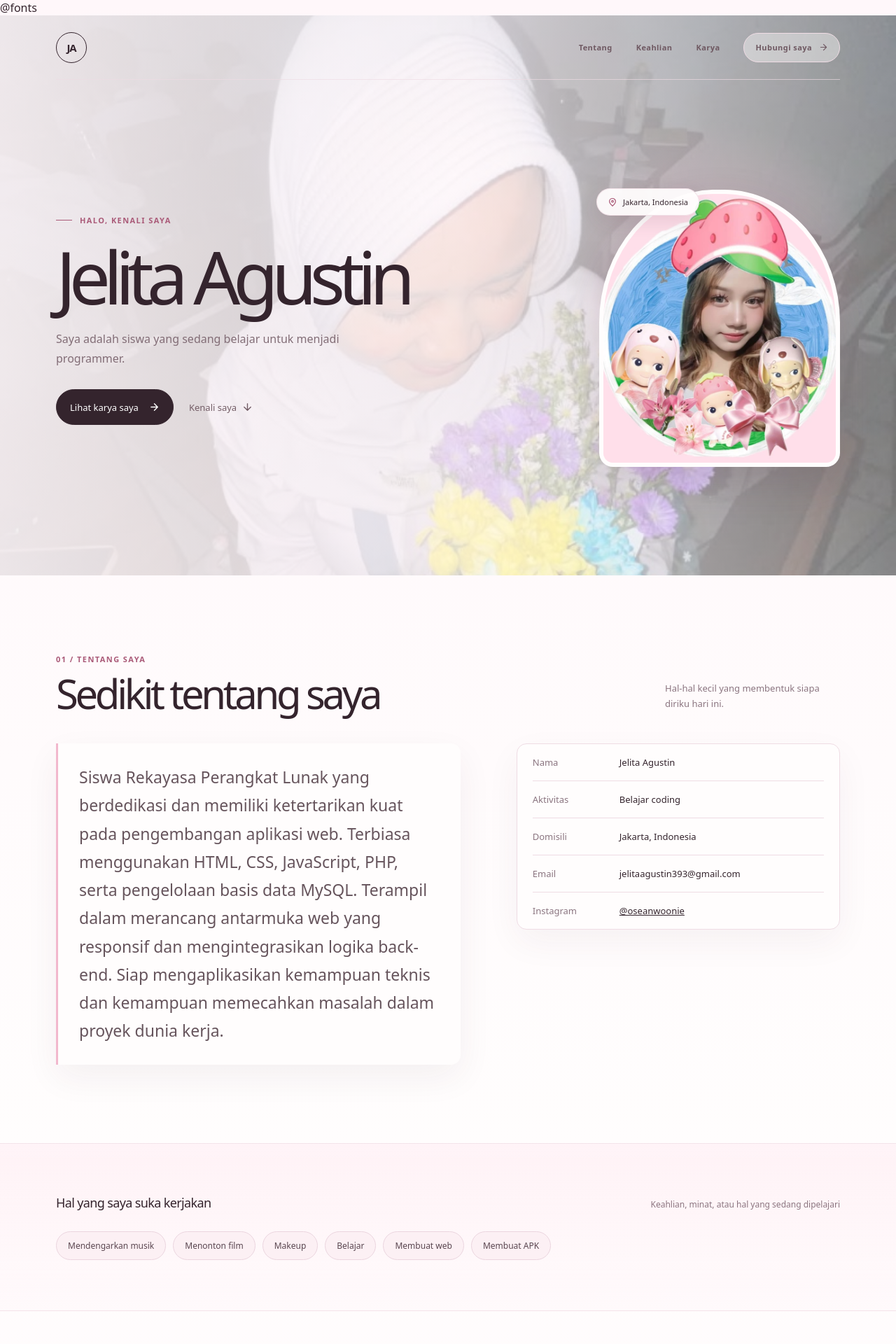
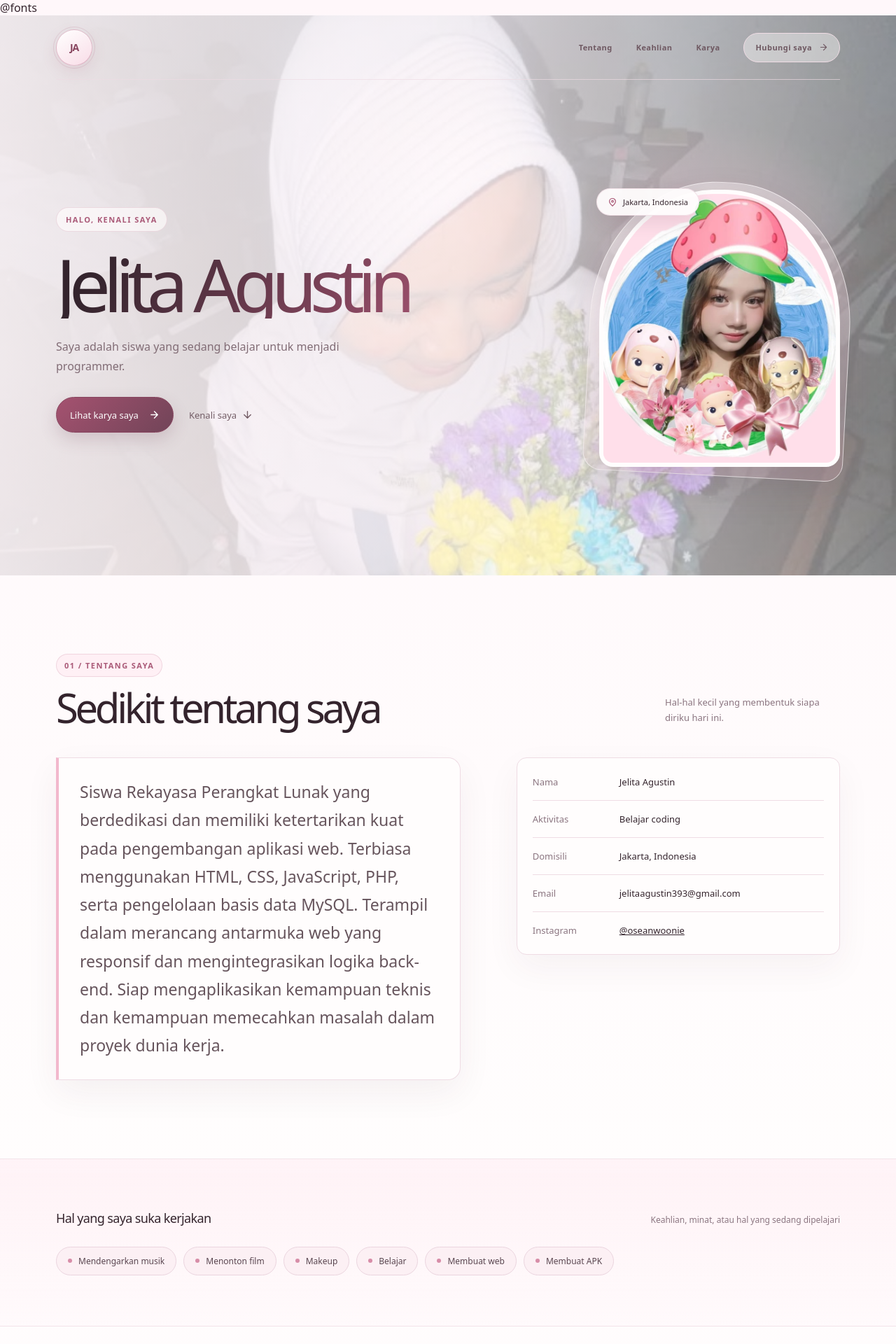
Before and after one commit to yo0rie/jeliimut, a Laravel app: page / in a window 1280 px wide. Shown: the top 1920 px of the page at 70% size. Run offline with Laravel 12, Linux system fonts and the light colour scheme; data comes from the database, SQL or seed files in the repository; style sheets or scripts are compiled from the project's sources.

Commit message:
Polish portfolio and document clone setup
Co-authored-by: Copilot <223556219+Copilot@users.noreply.github.com>

```diff
--- a/public/profile.css
+++ b/public/profile.css
@@ -72,16 +72,35 @@ a {
 
 .brand {
     display: inline-flex;
-    width: 44px;
-    height: 44px;
+    position: relative;
+    width: 52px;
+    height: 52px;
     align-items: center;
     justify-content: center;
-    border: 1px solid var(--ink);
+    border: 1px solid rgb(170 90 120 / 34%);
     border-radius: 50%;
-    font-size: 15px;
+    background: linear-gradient(145deg, #fffdfd 8%, #f8dce7 100%);
+    color: #87445e;
+    font-size: 14px;
     font-weight: 700;
-    letter-spacing: -0.07em;
+    letter-spacing: -0.08em;
     text-decoration: none;
+    box-shadow: 0 8px 22px rgb(170 90 120 / 14%), inset 0 1px 0 rgb(255 255 255 / 90%);
+    transition: transform 180ms ease, box-shadow 180ms ease;
+}
+
+.brand::before {
+    position: absolute;
+    inset: -5px;
+    border: 1px solid rgb(170 90 120 / 16%);
+    border-radius: inherit;
+    content: '';
+    pointer-events: none;
+}
+
+.brand:hover {
+    transform: translateY(-2px) rotate(-4deg);
+    box-shadow: 0 12px 26px rgb(170 90 120 / 20%), inset 0 1px 0 rgb(255 255 255 / 90%);
 }
 
 .main-nav {
@@ -184,17 +204,15 @@ a {
 
 .eyebrow {
     display: flex;
+    width: fit-content;
     align-items: center;
-    gap: 11px;
-    margin: 0 0 24px;
+    gap: 9px;
+    margin: 0 0 26px;
+    padding: 9px 13px;
+    border: 1px solid rgb(170 90 120 / 18%);
+    border-radius: 99px;
+    background: rgb(255 253 253 / 68%);
     color: var(--green);
-}
-
-.eyebrow::before {
-    width: 23px;
-    height: 1px;
-    background: currentColor;
-    content: '';
 }
 
 .hero h1 {
@@ -204,6 +222,10 @@ a {
     font-weight: 500;
     letter-spacing: -0.095em;
     line-height: 0.94;
+    color: transparent;
+    background: linear-gradient(120deg, #34242d 12%, #9a4f6b 92%);
+    background-clip: text;
+    -webkit-background-clip: text;
 }
 
 .hero-description {
@@ -228,19 +250,21 @@ a {
     justify-content: center;
     gap: 15px;
     padding: 0 19px;
-    border: 1px solid var(--ink);
+    border: 1px solid #87445e;
     border-radius: 99px;
-    background: var(--ink);
+    background: linear-gradient(135deg, #a55270, #714458);
     color: #fff;
     font-size: 13px;
     text-decoration: none;
-    transition: background 160ms ease, color 160ms ease, transform 160ms ease;
+    box-shadow: 0 10px 24px rgb(113 68 88 / 20%);
+    transition: background 160ms ease, color 160ms ease, transform 160ms ease, box-shadow 160ms ease;
 }
 
 .button-primary:hover {
     transform: translateY(-2px);
     background: var(--lime);
     color: var(--ink);
+    box-shadow: 0 14px 28px rgb(113 68 88 / 24%);
 }
 
 .button-primary svg,
@@ -262,9 +286,21 @@ a {
 .portrait-wrap {
     display: grid;
     position: relative;
+    isolation: isolate;
     width: min(100%, 360px);
     aspect-ratio: 0.88;
     justify-self: end;
+}
+
+.portrait-wrap::before {
+    position: absolute;
+    z-index: -1;
+    inset: 3px -14px -14px 2px;
+    border: 1px solid rgb(255 253 253 / 68%);
+    border-radius: 48% 48% 26px 26px;
+    background: linear-gradient(145deg, rgb(255 253 253 / 50%), rgb(242 184 205 / 18%));
+    content: '';
+    transform: rotate(3deg);
 }
 
 .portrait-image {
@@ -319,7 +355,14 @@ a {
 }
 
 .section-index {
-    margin: 0 0 13px;
+    display: inline-flex;
+    align-items: center;
+    gap: 8px;
+    margin: 0 0 15px;
+    padding: 8px 11px;
+    border: 1px solid rgb(170 90 120 / 18%);
+    border-radius: 99px;
+    background: var(--rose-soft);
     color: var(--green);
 }
 
@@ -350,8 +393,9 @@ a {
     max-width: 640px;
     margin: 0;
     padding: 28px 30px;
-    border-left: 3px solid var(--lime);
-    border-radius: 0 14px 14px 0;
+    border: 1px solid var(--line);
+    border-left: 4px solid var(--lime);
+    border-radius: 0 18px 18px 0;
     background: var(--white);
     color: #66545c;
     font-size: clamp(18px, 2.2vw, 23px);
@@ -361,7 +405,7 @@ a {
 
 .detail-list {
     margin: 0;
-    padding: 0 22px;
+    padding: 8px 22px;
     border: 1px solid var(--line);
     border-radius: 14px;
     background: var(--white);
@@ -424,6 +468,9 @@ a {
 }
 
 .skill-chip {
+    display: inline-flex;
+    align-items: center;
+    gap: 9px;
     padding: 11px 16px;
     border: 1px solid #ebd5df;
     border-radius: 99px;
@@ -431,6 +478,14 @@ a {
     color: #5a4650;
     font-size: 12px;
     transition: transform 160ms ease, border-color 160ms ease, background 160ms ease;
+}
+
+.skill-chip::before {
+    width: 6px;
+    height: 6px;
+    border-radius: 50%;
+    background: #d78da8;
+    content: '';
 }
 
 .skill-chip:hover {
```
Also changed, not shown: other parts of public/profile.css (+37 -14 lines), README.md, 1 other file.
